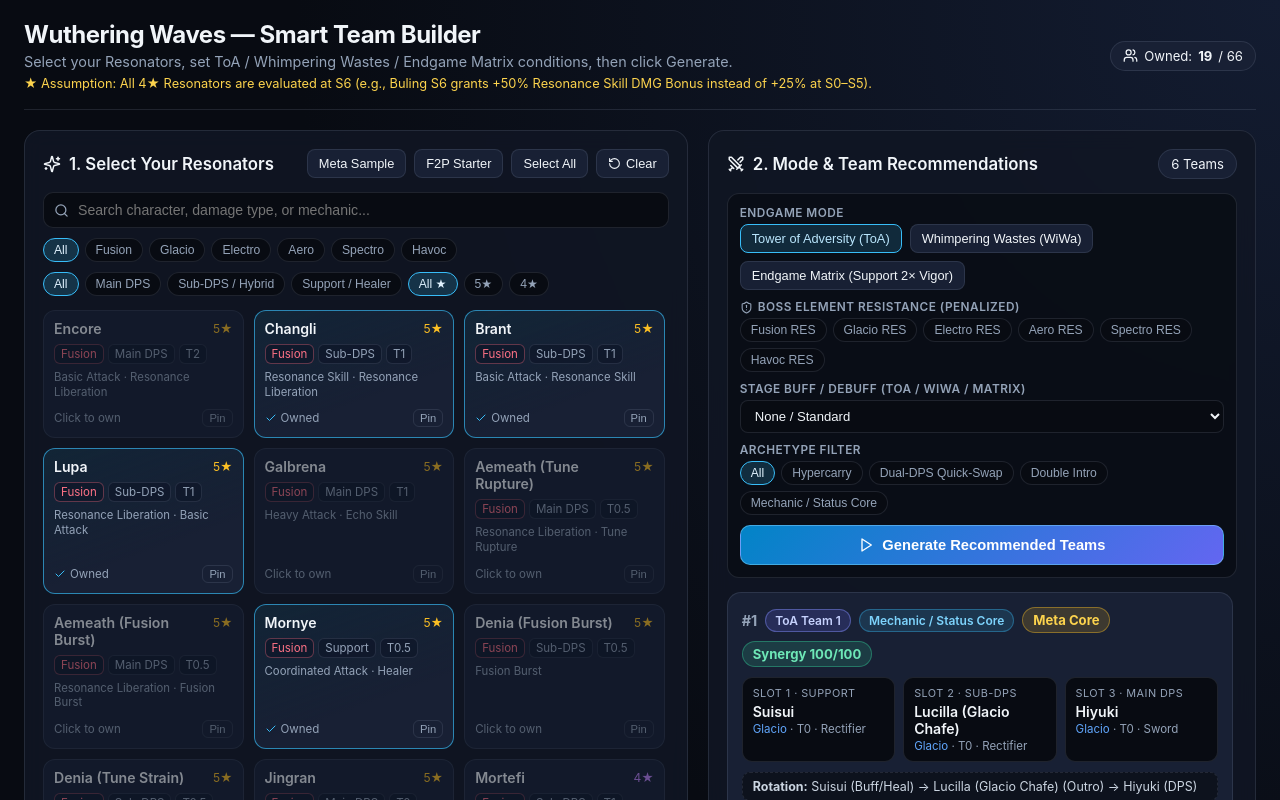
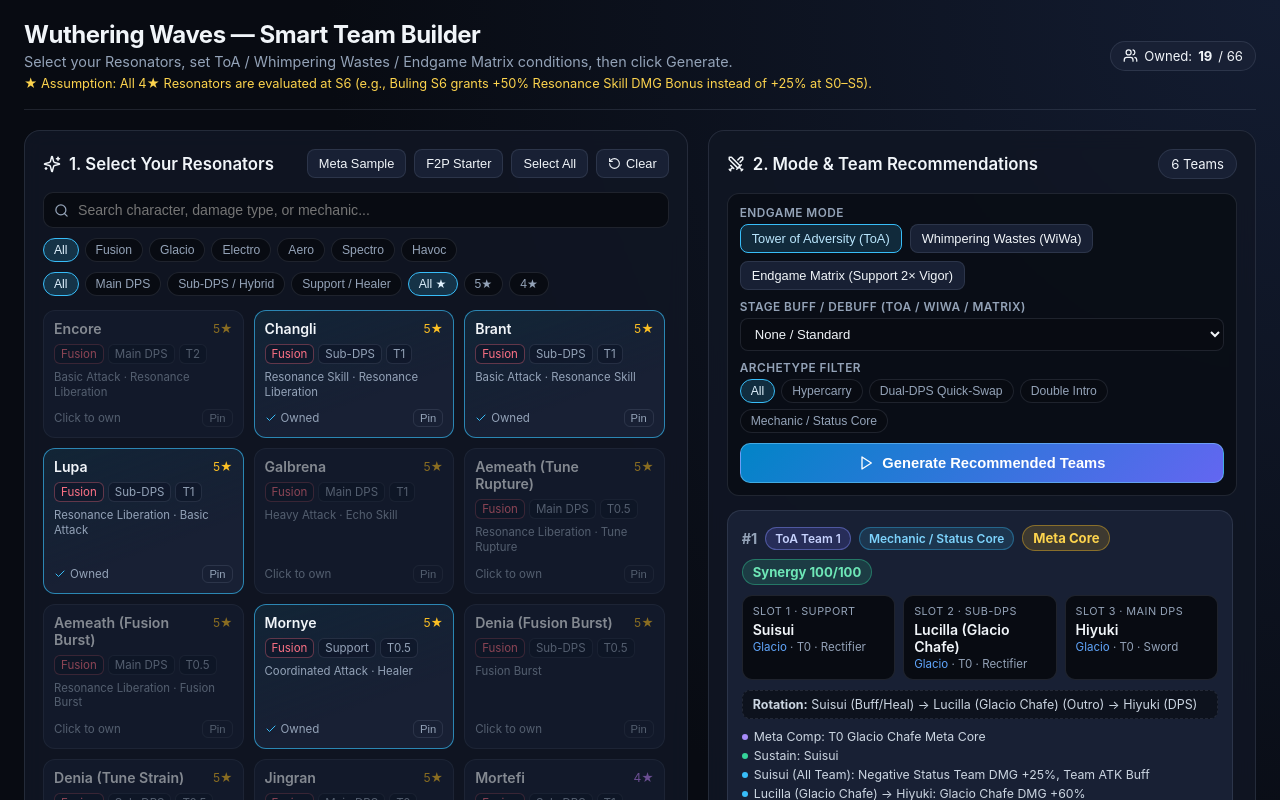
Before and after one commit to Mxti4001/wuwa-team-builder, a React (Vite) app: page / in a window 1280 px wide. Shown: the top 800 px of the page. Built offline with nearby package versions, Linux system fonts and the light colour scheme.

Commit message:
Remove Boss Element Resistance buttons

```diff
--- a/src/App.tsx
+++ b/src/App.tsx
@@ -1,5 +1,5 @@
 import { useEffect, useMemo, useState } from 'react';
-import { Check, Pin, Play, RotateCcw, Search, ShieldAlert, Sparkles, Swords, Users } from 'lucide-react';
+import { Check, Pin, Play, RotateCcw, Search, Sparkles, Swords, Users } from 'lucide-react';
 import { loadCharacters } from './lib/csvParser';
 import {
   generateEndgameMatrixTeams,
@@ -20,7 +20,6 @@ import type {
 const STORAGE_KEY = 'wuwa_owned_characters_v1';
 
 const ELEMENTS: Array<ElementType | 'All'> = ['All', 'Fusion', 'Glacio', 'Electro', 'Aero', 'Spectro', 'Havoc'];
-const BOSS_ELEMENTS: ElementType[] = ['Fusion', 'Glacio', 'Electro', 'Aero', 'Spectro', 'Havoc'];
 const ROLES: Array<RoleType | 'All'> = ['All', 'Main DPS', 'Sub-DPS / Hybrid', 'Support / Healer'];
 const ARCHETYPES: Array<TeamArchetype | 'All'> = [
   'All',
@@ -107,7 +106,6 @@ export function App() {
   const [pinnedId, setPinnedId] = useState<string | null>(null);
   const [archetypeFilter, setArchetypeFilter] = useState<TeamArchetype | 'All'>('All');
   const [gameMode, setGameMode] = useState<GameMode>('toa');
-  const [bossResistances, setBossResistances] = useState<ElementType[]>([]);
   const [stageBuff, setStageBuff] = useState<StageBuff>('none');
   const [emergencyResonatorId, setEmergencyResonatorId] = useState<string>('lucilla');
   const [needsRegenerate, setNeedsRegenerate] = useState(false);
@@ -120,7 +118,6 @@ export function App() {
   const runGeneration = (
     chars: Character[],
     mode: GameMode,
-    res: ElementType[],
     buff: StageBuff,
     pinned: string | null,
     arch: TeamArchetype | 'All',
@@ -128,7 +125,7 @@ export function App() {
   ): TeamRecommendation[] => {
     const common = {
       gameMode: mode,
-      bossResistances: res,
+      bossResistances: [],
       stageBuff: buff,
       pinnedCharacterId: pinned,
       archetypeFilter: arch,
@@ -163,7 +160,6 @@ export function App() {
     runGeneration(
       allCharacters.filter((c) => ownedIds.has(c.id)),
       'toa',
-      [],
       'none',
       null,
       'All',
@@ -183,7 +179,6 @@ export function App() {
     const teams = runGeneration(
       ownedCharacters,
       gameMode,
-      bossResistances,
       stageBuff,
       pinnedId,
       archetypeFilter,
@@ -213,13 +208,6 @@ export function App() {
       setOwnedIds((prev) => new Set(prev).add(char.id));
     }
     setPinnedId((prev) => (prev === char.id ? null : char.id));
-    setNeedsRegenerate(true);
-  };
-
-  const toggleResistance = (el: ElementType) => {
-    setBossResistances((prev) =>
-      prev.includes(el) ? prev.filter((item) => item !== el) : [...prev, el]
-    );
     setNeedsRegenerate(true);
   };
 
@@ -451,23 +439,6 @@ export function App() {
             </div>
 
             <div>
-              <div className="condition-label" style={{ display: 'flex', alignItems: 'center', gap: 5 }}>
-                <ShieldAlert size={13} /> Boss Element Resistance (Penalized)
-              </div>
-              <div className="filter-chips">
-                {BOSS_ELEMENTS.map((el) => (
-                  <button
-                    key={el}
-                    className={`chip ${bossResistances.includes(el) ? 'active' : ''}`}
-                    onClick={() => toggleResistance(el)}
-                  >
-                    {el} RES
-                  </button>
-                ))}
-              </div>
-            </div>
-
-            <div>
               <div className="condition-label">Stage Buff / Debuff (ToA / WiWa / Matrix)</div>
               <select
                 className="select-input"
```
